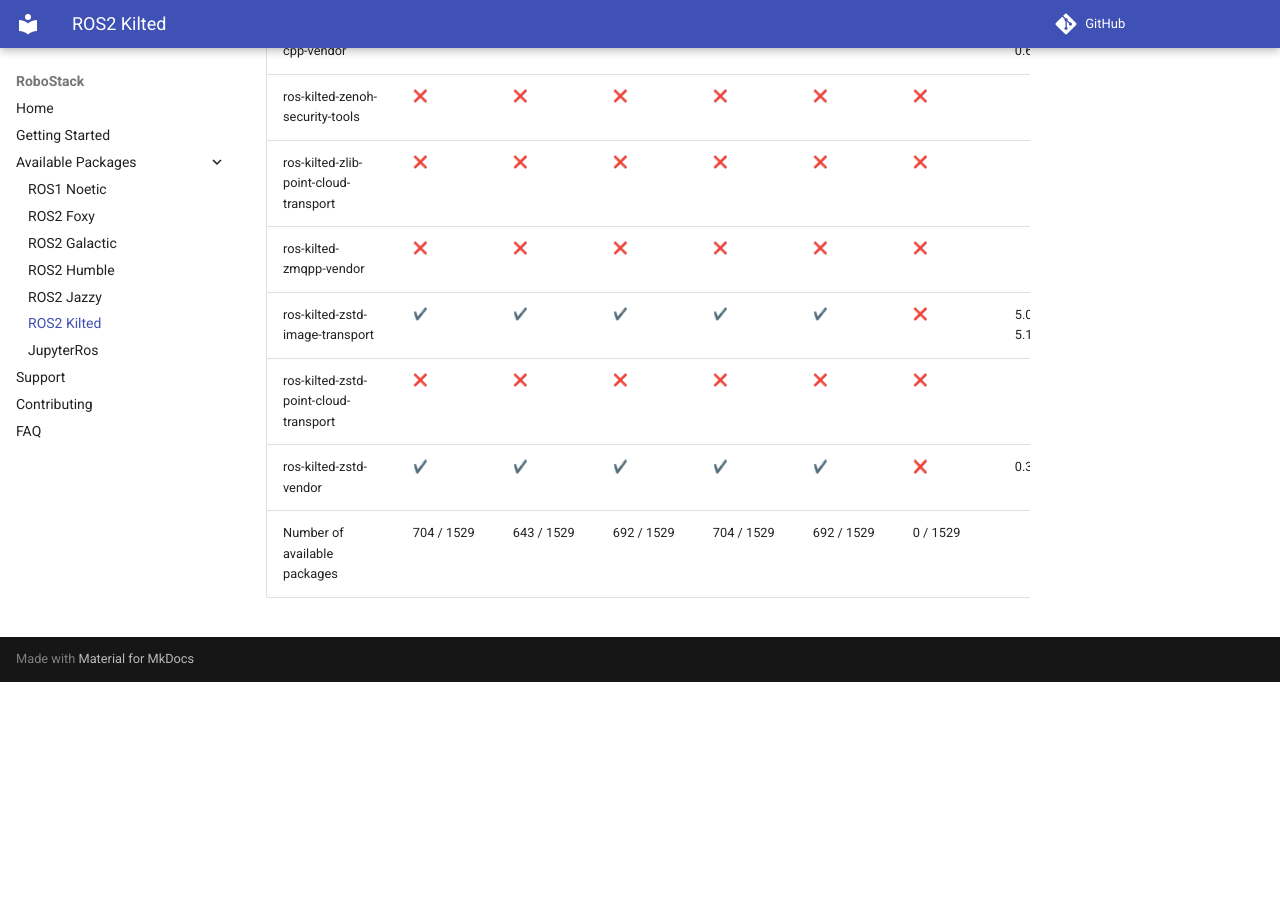
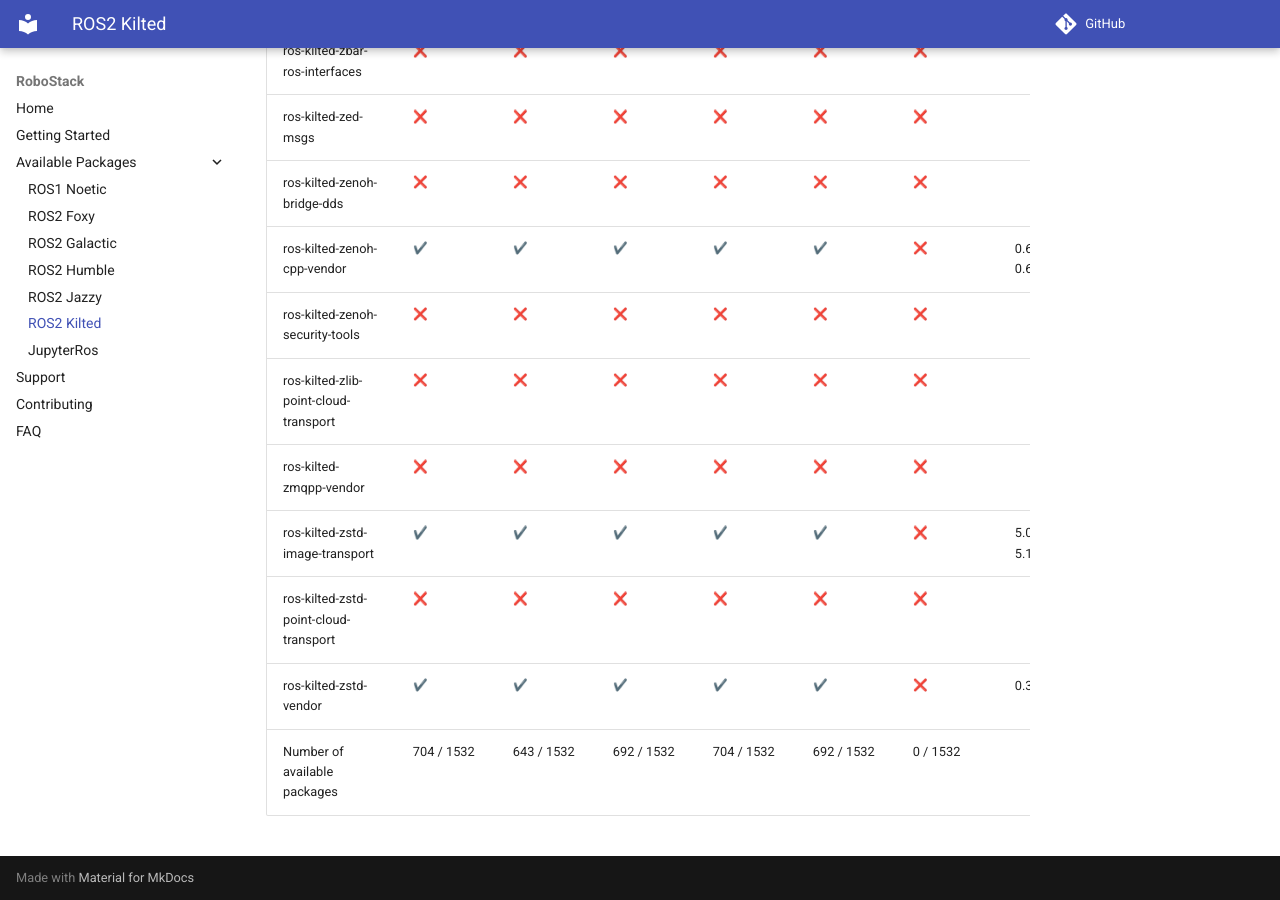
Before and after one commit to RoboStack/robostack.github.io, an MkDocs documentation site: the page built from docs/kilted.md, in a window 1280 px wide and 900 px high, scrolled down 112875 px. Built offline with MkDocs 1.6.1 and Material for MkDocs 9.7.7, drawn with Linux system fonts in a browser that asks for light colours; emoji names are drawn with the system emoji font; comment, search, counter and statistics services are not loaded; before the commit the page ends 113557 px from its top, so only the background shows below that; some of the changed text lies outside the part shown.

Commit message:
Update tables

```diff
--- a/docs/kilted.md
+++ b/docs/kilted.md
@@ -1529,4 +1532,4 @@
 | ros-kilted-zstd-image-transport | :heavy_check_mark: { data-sort='1' } | :heavy_check_mark: { data-sort='1' } | :heavy_check_mark: { data-sort='1' } | :heavy_check_mark: { data-sort='1' } | :heavy_check_mark: { data-sort='1' } | :x: { data-sort='0' } | 5.0.2, 5.1.0, 5.1.1  |
 | ros-kilted-zstd-point-cloud-transport | :x: { data-sort='0' } | :x: { data-sort='0' } | :x: { data-sort='0' } | :x: { data-sort='0' } | :x: { data-sort='0' } | :x: { data-sort='0' } |   |
 | ros-kilted-zstd-vendor | :heavy_check_mark: { data-sort='1' } | :heavy_check_mark: { data-sort='1' } | :heavy_check_mark: { data-sort='1' } | :heavy_check_mark: { data-sort='1' } | :heavy_check_mark: { data-sort='1' } | :x: { data-sort='0' } | 0.32.0  |
-| Number of available packages |  704 / 1529 | 643 / 1529 | 692 / 1529 | 704 / 1529 | 692 / 1529 | 0 / 1529 |
+| Number of available packages |  704 / 1532 | 643 / 1532 | 692 / 1532 | 704 / 1532 | 692 / 1532 | 0 / 1532 |
```
Also changed, not shown: other parts of docs/kilted.md (+3 -0 lines), docs/humble.md (+4 -1 lines), docs/jazzy.md (+3 -1 lines).
